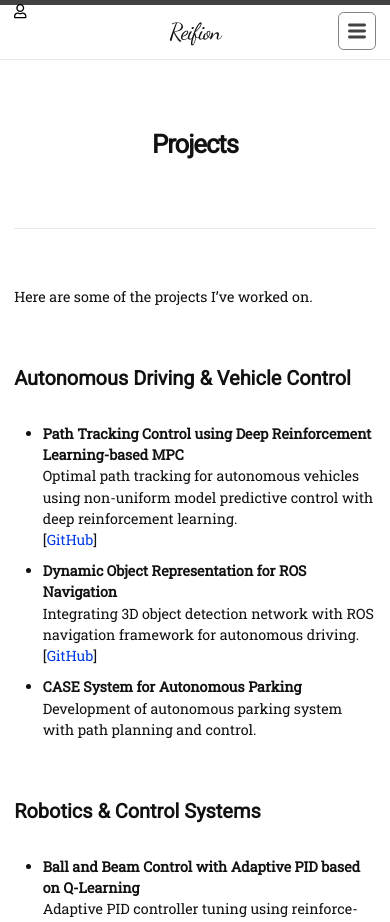
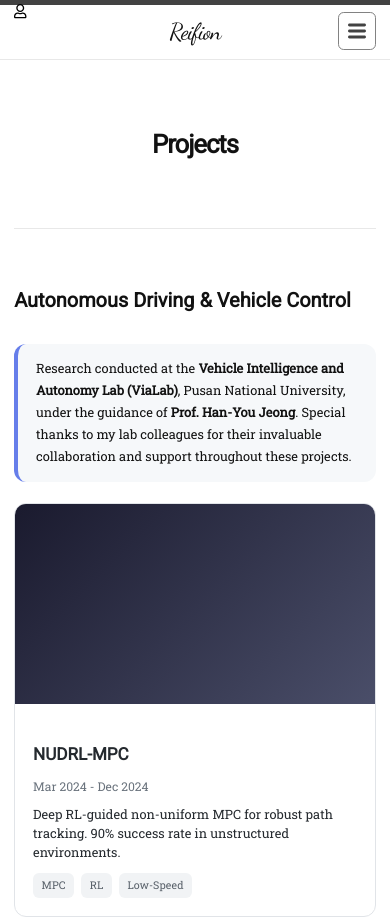
Before and after one commit to brilianputraa/brilianamiruddin.github.io, a Jekyll site: the page built from projects.md, in a window 390 px wide. Shown: the top 922 px of the page. Built offline with Jekyll 4.4.1, drawn with Linux system fonts in a browser that asks for light colours; nearby versions of some CDN libraries; some web fonts are replaced; a file with an impossible date is left out; some of the changed text lies outside the part shown.

Commit message:
Add projects collection with card grid layout
- Create _projects/ collection for individual project pages
- Add project layout with hero image and detailed content
- Add custom CSS for card grid with dark mode support
- Update projects index with card thumbnails from YouTube
- Add NUDRL-MPC, Mixed AVP, Exclusive AVP, AHU Energy projects

Co-Authored-By: Claude Opus 4.7 <noreply@anthropic.com>

```diff
--- a/_config.yml
+++ b/_config.yml
@@ -22,12 +22,21 @@ disqus:
   shortname: reifion
 url: https://brilianputraa.netlify.app/
 
+collections:
+  hikes:
+    output: true
+    permalink: /hikes/:path/
+  projects:
+    output: true
+    permalink: /projects/:path/
+
 # Jekyll
 # ======
 exclude:
   - scripts/
   - README.md
   - jekyll-theme-hamilton.gemspec
+  - vendor/bundle/
 
 # Jekyll SEO Tag (Optional)
 # =========================
--- a/_sass/hamilton/custom-styles.scss
+++ b/_sass/hamilton/custom-styles.scss
@@ -1 +1,275 @@
-// Placeholder to allow customizing styles.
+// Project card grid layout
+.projects-grid {
+  display: grid;
+  grid-template-columns: repeat(auto-fill, minmax(300px, 1fr));
+  gap: 1.5rem;
+  margin: 1.5rem 0 2rem 0;
+}
+
+.project-card {
+  display: block;
+  background: var(--bg-color, #fff);
+  border-radius: 12px;
+  overflow: hidden;
+  transition: transform 0.25s ease, box-shadow 0.25s ease;
+  border: 1px solid var(--border-color, #e1e4e8);
+  text-decoration: none;
+  color: inherit;
+}
+
+.project-card:hover {
+  transform: translateY(-6px);
+  box-shadow: 0 16px 32px rgba(0, 0, 0, 0.12);
+}
+
+.project-thumbnail {
+  width: 100%;
+  height: 200px;
+  overflow: hidden;
+  position: relative;
+}
+
+.project-thumbnail img {
+  width: 100%;
+  height: 100%;
+  object-fit: cover;
+  transition: transform 0.3s ease;
+}
+
+.project-card:hover .project-thumbnail img {
+  transform: scale(1.05);
+}
+
+.project-content {
+  padding: 1.25rem;
+}
+
+.project-title {
+  font-size: 1.2rem;
+  font-weight: 600;
+  margin: 0 0 0.25rem 0;
+  color: var(--text-color, #24292e);
+  line-height: 1.3;
+}
+
+.project-subtitle {
+  font-size: 0.85rem;
+  color: var(--text-muted, #6a737d);
+  margin: 0 0 0.5rem 0;
+}
+
+.project-description {
+  font-size: 0.9rem;
+  line-height: 1.5;
+  color: var(--text-color, #24292e);
+  margin: 0;
+}
+
+.project-meta {
+  display: flex;
+  flex-wrap: wrap;
+  gap: 0.5rem;
+  margin-top: 0.75rem;
+}
+
+.project-tag {
+  font-size: 0.75rem;
+  font-weight: 500;
+  padding: 0.2rem 0.6rem;
+  background: var(--bg-secondary, #f1f3f5);
+  border-radius: 6px;
+  color: var(--text-muted, #586069);
+}
+
+.project-kudos {
+  background: var(--bg-secondary, #f6f8fa);
+  padding: 1rem 1.25rem;
+  border-radius: 12px;
+  margin: 1rem 0 1.5rem 0;
+  font-size: 0.9rem;
+  line-height: 1.7;
+  border-left: 4px solid var(--accent-color, #667eea);
+}
+
+.video-container {
+  margin: 1.5rem 0;
+  border-radius: 12px;
+  overflow: hidden;
+  position: relative;
+}
+
+.video-container iframe {
+  display: block;
+  width: 100%;
+  aspect-ratio: 16 / 9;
+  border-radius: 12px;
+}
+
+// Project detail page styles
+.project-detail {
+  max-width: 800px;
+  margin: 0 auto;
+}
+
+.project-header {
+  margin-bottom: 2rem;
+}
+
+.project-hero {
+  width: 100%;
+  height: 280px;
+  border-radius: 16px;
+  overflow: hidden;
+  margin-bottom: 1.5rem;
+}
+
+.project-hero img {
+  width: 100%;
+  height: 100%;
+  object-fit: cover;
+}
+
+.project-header-content .project-title {
+  font-size: 2rem;
+  font-weight: 700;
+  margin-bottom: 0.5rem;
+}
+
+.project-header-content .project-subtitle {
+  font-size: 1.1rem;
+  margin-bottom: 1rem;
+}
+
+.project-header-content .project-meta {
+  font-size: 0.95rem;
+  margin-bottom: 1rem;
+}
+
+.project-header-content .project-date,
+.project-header-content .project-org {
+  display: inline-block;
+  margin-right: 1rem;
+}
+
+.project-header-content .project-tags {
+  display: flex;
+  flex-wrap: wrap;
+  gap: 0.5rem;
+}
+
+.project-header-content .project-tag {
+  font-size: 0.8rem;
+  padding: 0.3rem 0.75rem;
+}
+
+.project-content {
+  line-height: 1.8;
+}
+
+.project-content h2 {
+  font-size: 1.5rem;
+  font-weight: 600;
+  margin: 2rem 0 1rem 0;
+  padding-bottom: 0.5rem;
+  border-bottom: 2px solid var(--border-color, #e1e4e8);
+}
+
+.project-content h3 {
+  font-size: 1.2rem;
+  font-weight: 600;
+  margin: 1.5rem 0 0.75rem 0;
+}
+
+.project-content ul {
+  margin: 1rem 0;
+  padding-left: 1.5rem;
+}
+
+.project-content li {
+  margin: 0.5rem 0;
+}
+
+.project-content strong {
+  font-weight: 600;
+}
+
+.project-links {
+  display: flex;
+  flex-wrap: wrap;
+  gap: 1rem;
+  margin-top: 2rem;
+  padding-top: 1.5rem;
+  border-top: 1px solid var(--border-color, #e1e4e8);
+}
+
+.project-links .btn {
+  display: inline-flex;
+  align-items: center;
+  padding: 0.6rem 1.2rem;
+  background: var(--accent-color, #667eea);
+  color: #fff;
+  border-radius: 8px;
+  text-decoration: none;
+  font-weight: 500;
+  transition: background 0.2s ease;
+}
+
+.project-links .btn:hover {
+  background: var(--accent-hover, #5a67d8);
+}
+
+// Responsive
+@media (max-width: 768px) {
+  .projects-grid {
+    grid-template-columns: 1fr;
+  }
+
+  .project-hero {
+    height: 200px;
+  }
+
+  .project-header-content .project-title {
+    font-size: 1.5rem;
+  }
+}
+
+// Dark mode
+@media (prefers-color-scheme: dark) {
+  .project-card {
+    background: var(--bg-color, #1a1a2e);
+    border-color: var(--border-color, #2d2d44);
+  }
+
+  .project-card:hover {
+    box-shadow: 0 16px 32px rgba(0, 0, 0, 0.4);
+  }
+
+  .project-title {
+    color: var(--text-color, #e1e4e8);
+  }
+
+  .project-description {
+    color: var(--text-color, #e1e4e8);
+  }
+
+  .project-kudos {
+    background: var(--bg-secondary, #16162a);
+  }
+
+  .project-tag {
+    background: var(--bg-secondary, #2d2d44);
+    color: var(--text-muted, #8b949e);
+  }
+
+  .project-hero {
+    background: var(--bg-secondary, #16162a);
+  }
+
+  .project-content h2 {
+    border-bottom-color: var(--border-color, #2d2d44);
+  }
+
+  .project-links {
+    border-top-color: var(--border-color, #2d2d44);
+  }
+}
--- a/projects.md
+++ b/projects.md
@@ -4,68 +4,82 @@ title: Projects
 permalink: /projects/
 ---
 
-Here are some of the projects I've worked on.
-
 ## Autonomous Driving & Vehicle Control
 
-- **Path Tracking Control using Deep Reinforcement Learning-based MPC**
-  <br>
-  Optimal path tracking for autonomous vehicles using non-uniform model predictive control with deep reinforcement learning.
-  <br>
-  [[GitHub](https://github.com/brilianputraa)]
+<div class="project-kudos">
+Research conducted at the <strong>Vehicle Intelligence and Autonomy Lab (ViaLab)</strong>, Pusan National University, under the guidance of <strong>Prof. Han-You Jeong</strong>. Special thanks to my lab colleagues for their invaluable collaboration and support throughout these projects.
+</div>
 
-- **Dynamic Object Representation for ROS Navigation**
-  <br>
-  Integrating 3D object detection network with ROS navigation framework for autonomous driving.
-  <br>
-  [[GitHub](https://github.com/brilianputraa)]
+<div class="projects-grid">
 
-- **CASE System for Autonomous Parking**
-  <br>
-  Development of autonomous parking system with path planning and control.
+<a href="/projects/nudrl-mpc/" class="project-card">
+  <div class="project-thumbnail" style="background: linear-gradient(135deg, #1a1a2e 0%, #4a4e69 100%);">
+  </div>
+  <div class="project-content">
+    <h3 class="project-title">NUDRL-MPC</h3>
+    <p class="project-subtitle">Mar 2024 - Dec 2024</p>
+    <p class="project-description">Deep RL-guided non-uniform MPC for robust path tracking. 90% success rate in unstructured environments.</p>
+    <div class="project-meta">
+      <span class="project-tag">MPC</span>
+      <span class="project-tag">RL</span>
+      <span class="project-tag">Low-Speed</span>
+    </div>
+  </div>
+</a>
 
-## Robotics & Control Systems
+<a href="/projects/mixed-avp/" class="project-card">
+  <div class="project-thumbnail">
+    <img src="https://img.youtube.com/vi/MenUcENcZ2c/maxresdefault.jpg" alt="Mixed Traffic AVP">
+  </div>
+  <div class="project-content">
+    <h3 class="project-title">Mixed Traffic AVP</h3>
+    <p class="project-subtitle">Aug 2023 - Feb 2024</p>
+    <p class="project-description">Autonomous valet parking in mixed traffic with nonlinear MPC, dual LiDAR, CenterPoint 3D detection.</p>
+    <div class="project-meta">
+      <span class="project-tag">AVP</span>
+      <span class="project-tag">LiDAR</span>
+      <span class="project-tag">ROS</span>
+    </div>
+  </div>
+</a>
 
-- **Ball and Beam Control with Adaptive PID based on Q-Learning**
-  <br>
-  Adaptive PID controller tuning using reinforcement learning (Q-Learning) for ball and beam system.
-  <br>
-  [[PDF](https://ieeexplore.ieee.org/document/9251898)]
+<a href="/projects/exclusive-avp/" class="project-card">
+  <div class="project-thumbnail">
+    <img src="https://img.youtube.com/vi/KxvLOT3hLbA/maxresdefault.jpg" alt="Exclusive Traffic AVP">
+  </div>
+  <div class="project-content">
+    <h3 class="project-title">Exclusive Traffic AVP</h3>
+    <p class="project-subtitle">Sep 2022 - Jul 2023</p>
+    <p class="project-description">Autonomous parking with linear MPC and structured parking management. Tested on real vehicle.</p>
+    <div class="project-meta">
+      <span class="project-tag">MPC</span>
+      <span class="project-tag">Parking</span>
+      <span class="project-tag">ROS</span>
+    </div>
+  </div>
+</a>
 
-- **Deep Learning-based System Identification of Quadcopter UAV**
-  <br>
-  Neural network approach for system identification of quadcopter dynamics.
-  <br>
-  [[PDF](https://ieeexplore.ieee.org/document/9332059)]
+</div>
 
-- **4WS4WD Autonomous Vehicle Steering Control using MPC**
-  <br>
-  Model predictive control for four-wheel steer and four-wheel drive autonomous vehicle.
+---
 
-## Machine Learning & Computer Vision
+## Current Work
 
-- **CNN Architectures for Mosquito Image Classification**
-  <br>
-  Performance evaluation of various CNN architectures for mosquito classification in Indonesia.
-  <br>
-  [[PDF](https://ieeexplore.ieee.org/document/9163732)]
+<div class="projects-grid">
 
-- **Adversarial Attacks on CNN for Cholangiocarcinoma Classification**
-  <br>
-  Study on grasping adversarial attacks on deep CNNs for medical image classification.
-  <br>
-  [[PDF](https://ieeexplore.ieee.org/abstract/document/9657589)]
+<a href="/projects/ahu-energy/" class="project-card">
+  <div class="project-thumbnail" style="background: linear-gradient(135deg, #00b894 0%, #00cec9 100%);">
+  </div>
+  <div class="project-content">
+    <h3 class="project-title">AI-based AHU Energy Analysis</h3>
+    <p class="project-subtitle">Aug 2025 - Present</p>
+    <p class="project-description">Predictive maintenance with CatBoost + RAG-LLM for anomaly detection and fault diagnosis.</p>
+    <div class="project-meta">
+      <span class="project-tag">ML</span>
+      <span class="project-tag">LLM</span>
+      <span class="project-tag">IoT</span>
+    </div>
+  </div>
+</a>
 
-- **Classification Algorithms on Household Electricity Consumption**
-  <br>
-  Comparison of machine learning algorithms for electricity consumption data classification.
-  <br>
-  [[PDF](https://engrxiv.org/vfmx3)]
-
-## Automation & Logistics
-
-- **Automation Technology in Logistics and E-commerce**
-  <br>
-  Study on the application and effects of automation technology in logistics industry.
-  <br>
-  [[PDF](https://engrxiv.org/vs9yg)]
+</div>
```
Also changed, not shown: _layouts/project.html (added, +59 -0 lines), _projects/ahu-energy.md (added, +54 -0 lines), _projects/exclusive-avp.md (added, +43 -0 lines), _projects/mixed-avp.md (added, +49 -0 lines), _projects/nudrl-mpc.md (added, +41 -0 lines).
